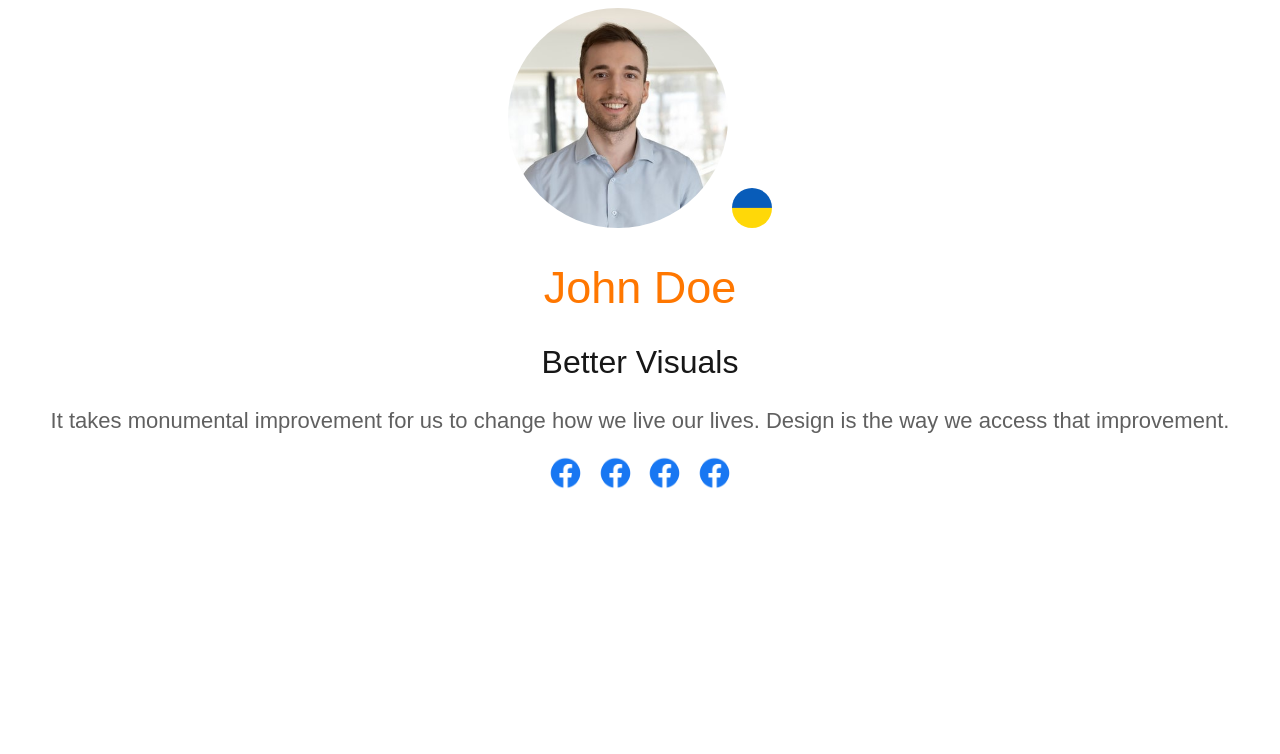
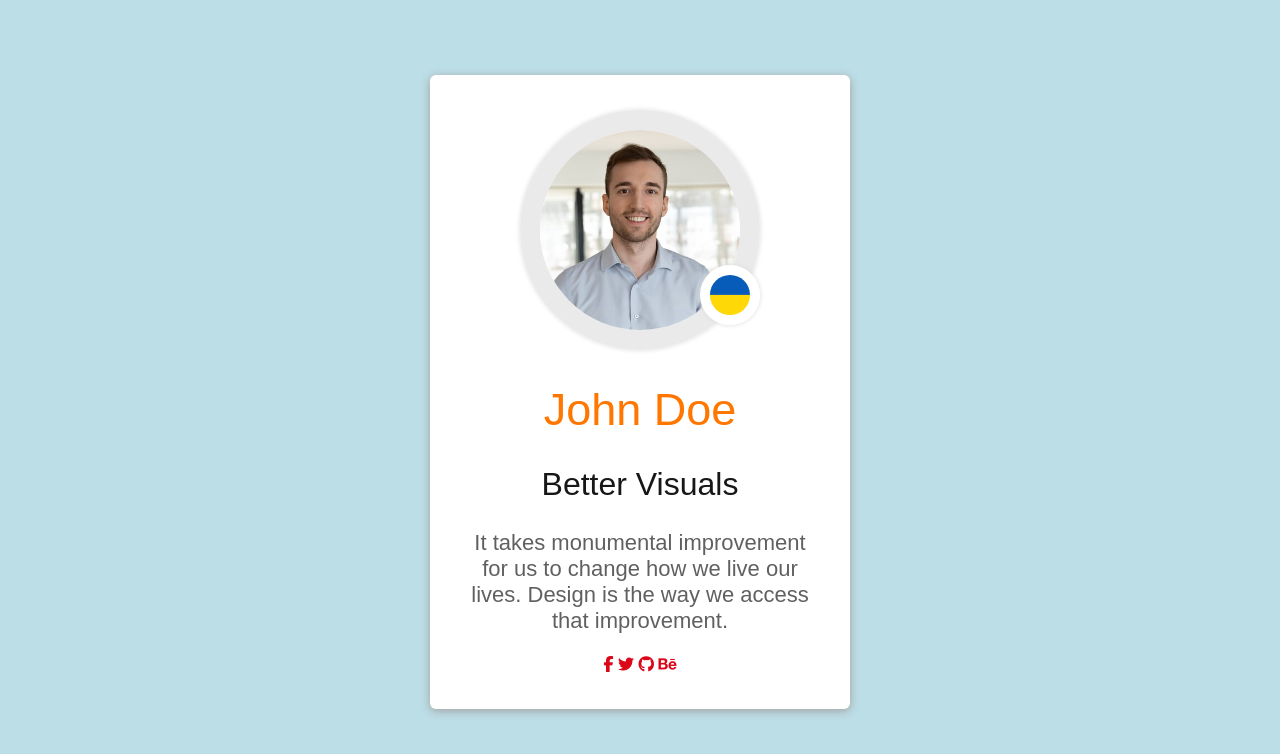
Before and after one commit to aeliyadevs/basic-web-development-trainings, a plain HTML site: page GroupDPS/Tasks/Task01/index.html in a window 1280 px wide. Drawn offline with Linux system fonts and the light colour scheme.

Commit message:
group-dps: continue task 1

```diff
--- a/GroupDPS/Tasks/Task01/index.html
+++ b/GroupDPS/Tasks/Task01/index.html
@@ -1,9 +1,17 @@
 <html>
   <head>
     <title>HTML CSS - Task 01</title>
+    <link
+      rel="stylesheet"
+      href="https://cdnjs.cloudflare.com/ajax/libs/font-awesome/6.5.2/css/all.min.css"
+      integrity="sha512-SnH5WK+bZxgPHs44uWIX+LLJAJ9/2PkPKZ5QiAj6Ta86w+fsb2TkcmfRyVX3pBnMFcV7oQPJkl9QevSCWr3W6A=="
+      crossorigin="anonymous"
+      referrerpolicy="no-referrer"
+    />
     <link href="style.css" rel="stylesheet" />
   </head>
   <body>
+    <div>
       <img class="profile" src="images/profile.jpg" alt="" />
       <img class="flag" src="images/flag.png" alt="" />
       <h1>John Doe</h1>
@@ -12,9 +20,14 @@
         It takes monumental improvement for us to change how we live our lives.
         Design is the way we access that improvement.
       </p>
+      <i class="fa-brands fa-facebook-f"></i>
+      <i class="fa-brands fa-twitter"></i>
+      <i class="fa-brands fa-github"></i>
+      <i class="fa-brands fa-behance"></i>
+      <!-- <img class="icon" src="images/facebook.png" alt="" />
       <img class="icon" src="images/facebook.png" alt="" />
       <img class="icon" src="images/facebook.png" alt="" />
-    <img class="icon" src="images/facebook.png" alt="" />
-    <img class="icon" src="images/facebook.png" alt="" />
+      <img class="icon" src="images/facebook.png" alt="" /> -->
+    </div>
   </body>
 </html>
--- a/GroupDPS/Tasks/Task01/style.css
+++ b/GroupDPS/Tasks/Task01/style.css
@@ -1,6 +1,7 @@
 body {
   text-align: center;
   font-family: sans-serif;
+  background-color: #bcdee7;
 }
 
 h1 {
@@ -22,11 +23,30 @@ img {
   border-radius: 200px;
 }
 .profile {
-  width: 220px;
+  width: 200px;
+  border: 20px solid #eaeaea;
+  box-shadow: 0 0 5px #dadada;
 }
 .flag {
   width: 40px;
+  margin-left: -65px;
+  /* margin-right: 45px; */
+  margin-bottom: 25px;
+  border: 10px solid white;
+  box-shadow: 0 0 5px #dadada;
 }
 .icon {
   width: 45px;
+  margin: 0 15px;
 }
+div {
+  width: 350px;
+  background-color: white;
+  padding: 35px;
+  border-radius: 6px;
+  box-shadow: 0 2px 10px #a0a0a0;
+  margin: 75px auto;
+}
+i {
+  color: #dc0619;
+}
```
Lines whose indentation alone changed are shown as unchanged.
